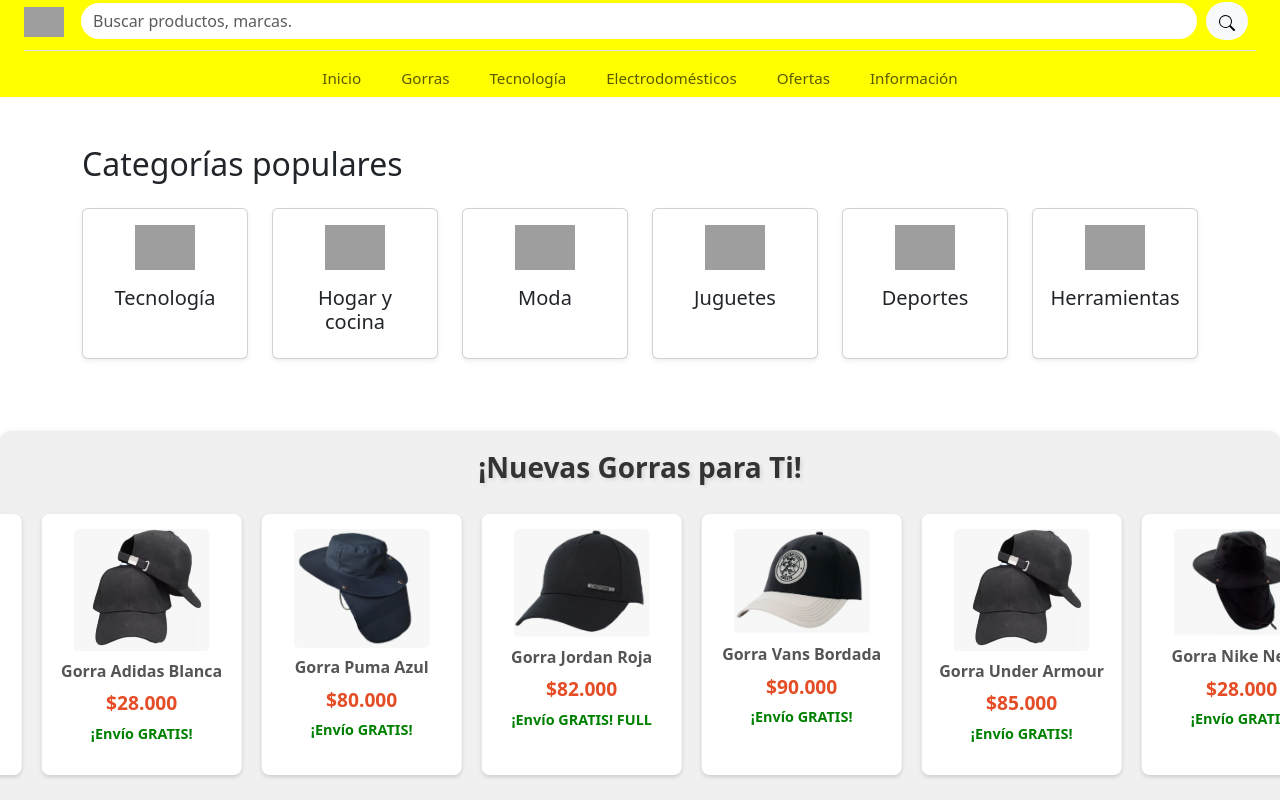
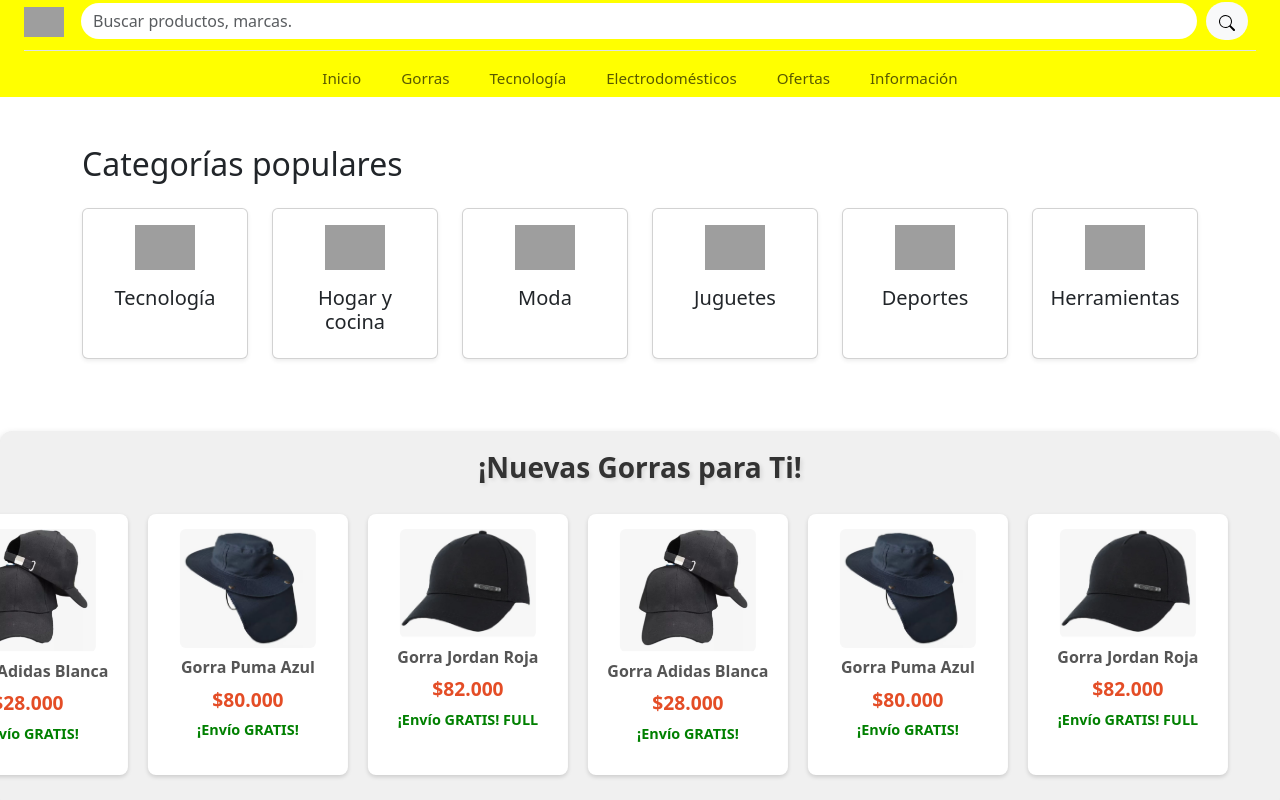
Before and after one commit to Powe1sd/Productos, a React (Vite) app: page / in a window 1280 px wide. Shown: the top 800 px of the page. Built offline with nearby package versions, Linux system fonts and the light colour scheme; grey boxes are pictures that could not be loaded.

Commit message:
first commit

```diff
--- a/src/modules/Modulo5.jsx
+++ b/src/modules/Modulo5.jsx
@@ -1,43 +1,27 @@
 import React from "react";
+import gorra2 from "../../public/gorras/gorra2.jpg";
+import gorra3 from "../../public/gorras/gorra3.jpg";
+import gorra4 from "../../public/gorras/gorra4.jpg";
 
 const gorras = [
-  {
-    nombre: "Gorra Nike Negra",
-    precio: "$28.000",
-    envio: "¡Envío GRATIS!",
-    img: "../public/gorra1.jpg",
-  },
   {
     nombre: "Gorra Adidas Blanca",
     precio: "$28.000",
     envio: "¡Envío GRATIS!",
-    img: "../public/gorras/gorra2.jpg",
+    img: gorra2,
   },
   {
     nombre: "Gorra Puma Azul",
     precio: "$80.000",
     envio: "¡Envío GRATIS!",
-    img: "../public/gorras/gorra3.jpg",
+    img: gorra3,
   },
   {
     nombre: "Gorra Jordan Roja",
     precio: "$82.000",
     envio: "¡Envío GRATIS! FULL",
-    img: "../public/gorras/gorra4.jpg",
+    img: gorra4,
   },
-  {
-    nombre: "Gorra Vans Bordada",
-    precio: "$90.000",
-    envio: "¡Envío GRATIS!",
-    img: "../public/gorras/gorra5.jpg",
-  },
-  {
-    nombre: "Gorra Under Armour",
-    precio: "$85.000",
-    envio: "¡Envío GRATIS!",
-    img: "../public/gorras/gorra2.jpg",
-  },
-  // Puedes repetir si quieres más elementos visuales
 ];
 
 const Modulo5 = () => {
```
